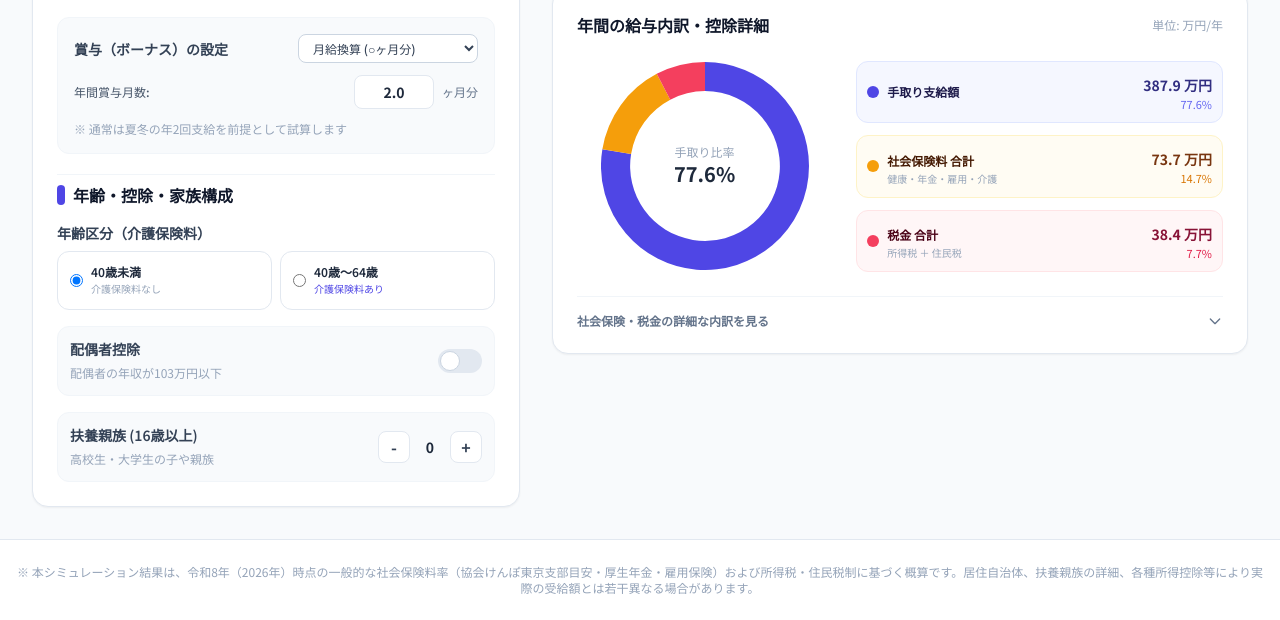
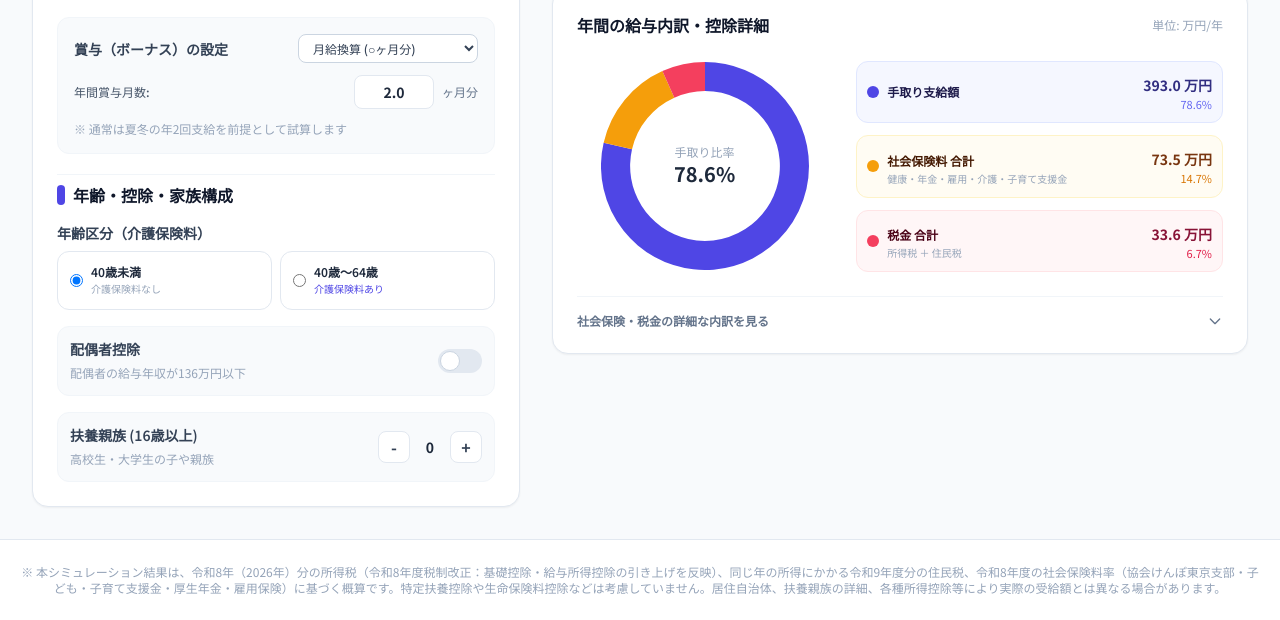
Before and after one commit to Haru0627/salary-simulator, a plain HTML site: page index.html in a window 1280 px wide. Shown: the part 323-943 px from the top of the page. Drawn offline with nearby package versions, Linux system fonts and the light colour scheme.

Commit message:
税制・社会保険料率を令和8年（2026年）基準に更新
- 所得税: 基礎控除（本則62万円＋特例加算）、給与所得控除の最低保障額74万円
- 住民税: 同じ年の所得にかかる令和9年度分として計算
- 配偶者控除: 本人の所得900万円超での縮小を反映
- 社会保険: 協会けんぽ東京 9.85%、介護 1.62%、子ども・子育て支援金 0.23%、雇用保険 0.5%、健康保険の上限

Co-Authored-By: Claude Opus 5.5 <noreply@anthropic.com>

```diff
--- a/index.html
+++ b/index.html
@@ -201,7 +201,7 @@
             <div class="flex items-center justify-between p-3 rounded-xl bg-slate-50 border border-slate-100">
               <div>
                 <span class="text-sm font-semibold text-slate-700 block">配偶者控除</span>
-                <span class="text-xs text-slate-400">配偶者の年収が103万円以下</span>
+                <span class="text-xs text-slate-400">配偶者の給与年収が136万円以下</span>
               </div>
               <label class="relative inline-flex items-center cursor-pointer">
                 <input type="checkbox" id="has-spouse" onchange="recalculateForward()" class="sr-only peer">
@@ -299,7 +299,7 @@
                   <span class="w-3 h-3 rounded-full bg-amber-500 inline-block"></span>
                   <div>
                     <span class="text-xs font-bold text-amber-950">社会保険料 合計</span>
-                    <span class="text-[10px] text-slate-400 block">健康・年金・雇用・介護</span>
+                    <span class="text-[10px] text-slate-400 block">健康・年金・雇用・介護・子育て支援金</span>
                   </div>
                 </div>
                 <div class="text-right">
@@ -333,7 +333,7 @@
               </summary>
               <div class="mt-3 grid grid-cols-2 sm:grid-cols-4 gap-2 text-xs">
                 <div class="p-2.5 bg-slate-50 rounded-lg">
-                  <span class="text-slate-500 block">健康保険料</span>
+                  <span class="text-slate-500 block">健康保険＋子育て支援金</span>
                   <span id="sub-health" class="font-bold text-slate-800">25.0 万円</span>
                 </div>
                 <div class="p-2.5 bg-slate-50 rounded-lg">
@@ -722,7 +722,7 @@
   <!-- Footer -->
   <footer class="bg-white border-t border-slate-200 py-6 text-center text-xs text-slate-400">
     <div class="max-w-7xl mx-auto px-4">
-      <p>※ 本シミュレーション結果は、令和8年（2026年）時点の一般的な社会保険料率（協会けんぽ東京支部目安・厚生年金・雇用保険）および所得税・住民税制に基づく概算です。居住自治体、扶養親族の詳細、各種所得控除等により実際の受給額とは若干異なる場合があります。</p>
+      <p>※ 本シミュレーション結果は、令和8年（2026年）分の所得税（令和8年度税制改正：基礎控除・給与所得控除の引き上げを反映）、同じ年の所得にかかる令和9年度分の住民税、令和8年度の社会保険料率（協会けんぽ東京支部・子ども・子育て支援金・厚生年金・雇用保険）に基づく概算です。特定扶養控除や生命保険料控除などは考慮していません。居住自治体、扶養親族の詳細、各種所得控除等により実際の受給額とは異なる場合があります。</p>
     </div>
   </footer>
 
@@ -786,29 +786,31 @@
 
       const grossYen = gross * 10000;
 
-      // 1. 社会保険料（概算）
-      // 健康保険（協会けんぽ東京 折半率 約 4.99%）
-      const healthRate = 0.0499;
-      // 厚生年金（本人負担 9.15%、上限標準報酬月額65万円考慮）
+      // 1. 社会保険料（概算・令和8年度）
+      // 健康保険（協会けんぽ東京支部 9.85% の折半 4.925%、上限 標準報酬月額139万円・標準賞与年573万円）
+      const healthRate = 0.04925;
+      const healthCappedGrossYen = Math.min(grossYen, 1390000 * 12 + 5730000);
+      // 子ども・子育て支援金（0.23% の折半 0.115%、令和8年4月分〜。健康保険料と同じ上限）
+      const kidsSupportRate = 0.00115;
+      // 厚生年金（本人負担 9.15%、上限 標準報酬月額65万円・標準賞与1回150万円）
       const pensionRate = 0.0915;
       const pensionCappedGrossYen = Math.min(grossYen, 650000 * 12 + 1500000 * 3);
-      // 雇用保険（本人負担 0.6%）
-      const empRate = 0.006;
-      // 介護保険（40歳〜64歳 本人負担 約 0.8%）
-      const careRate = isOver40 ? 0.008 : 0.0;
+      // 雇用保険（一般の事業 本人負担 0.5%、令和8年度）
+      const empRate = 0.005;
+      // 介護保険（40歳〜64歳 1.62% の折半 0.81%）
+      const careRate = isOver40 ? 0.0081 : 0.0;
 
-      const healthYen = grossYen * healthRate;
+      const healthYen = healthCappedGrossYen * (healthRate + kidsSupportRate);
       const pensionYen = pensionCappedGrossYen * pensionRate;
       const empYen = grossYen * empRate;
-      const careYen = grossYen * careRate;
+      const careYen = healthCappedGrossYen * careRate;
       const socialTotalYen = healthYen + pensionYen + empYen + careYen;
 
-      // 2. 給与所得控除
+      // 2. 給与所得控除（令和8年分: 最低保障額 69万円 + 令和8・9年の特例5万円 = 74万円）
+      // 住民税も同じ年の所得にかかる令和9年度分は 74万円 のため、同じ控除額を使う
       let salaryDeductionYen = 0;
-      if (grossYen <= 1625000) {
-        salaryDeductionYen = 550000;
-      } else if (grossYen <= 1800000) {
-        salaryDeductionYen = grossYen * 0.40 - 100000;
+      if (grossYen <= 2200000) {
+        salaryDeductionYen = Math.min(grossYen, 740000);
       } else if (grossYen <= 3600000) {
         salaryDeductionYen = grossYen * 0.30 + 80000;
       } else if (grossYen <= 6600000) {
@@ -819,17 +821,32 @@
         salaryDeductionYen = 1950000; // 上限
       }
 
-      // 給与所得金額
+      // 給与所得金額（＝合計所得金額とみなす）
       const earnedIncomeYen = Math.max(0, grossYen - salaryDeductionYen);
 
       // 3. 人的控除
-      // 基礎控除: 所得税48万円、住民税43万円
-      const baseDeductionIT = 480000;
-      const baseDeductionRT = 430000;
+      // 基礎控除（所得税・令和8年分）: 本則62万円 + 特例加算（489万円以下 42万円 / 655万円以下 5万円）
+      let baseDeductionIT = 0;
+      if (earnedIncomeYen <= 4890000) baseDeductionIT = 1040000;
+      else if (earnedIncomeYen <= 6550000) baseDeductionIT = 670000;
+      else if (earnedIncomeYen <= 23500000) baseDeductionIT = 620000;
+      else if (earnedIncomeYen <= 24000000) baseDeductionIT = 480000;
+      else if (earnedIncomeYen <= 24500000) baseDeductionIT = 320000;
+      else if (earnedIncomeYen <= 25000000) baseDeductionIT = 160000;
+      // 基礎控除（住民税）: 43万円（変更なし）
+      let baseDeductionRT = 0;
+      if (earnedIncomeYen <= 24000000) baseDeductionRT = 430000;
+      else if (earnedIncomeYen <= 24500000) baseDeductionRT = 290000;
+      else if (earnedIncomeYen <= 25000000) baseDeductionRT = 150000;
 
-      // 配偶者控除: 所得税38万円、住民税33万円
-      const spouseDeductionIT = hasSpouse ? 380000 : 0;
-      const spouseDeductionRT = hasSpouse ? 330000 : 0;
+      // 配偶者控除: 所得税38万円・住民税33万円（本人の合計所得900万円超で段階的に縮小、1,000万円超で0）
+      let spouseDeductionIT = 0;
+      let spouseDeductionRT = 0;
+      if (hasSpouse) {
+        if (earnedIncomeYen <= 9000000) { spouseDeductionIT = 380000; spouseDeductionRT = 330000; }
+        else if (earnedIncomeYen <= 9500000) { spouseDeductionIT = 260000; spouseDeductionRT = 220000; }
+        else if (earnedIncomeYen <= 10000000) { spouseDeductionIT = 130000; spouseDeductionRT = 110000; }
+      }
 
       // 扶養控除（一般16歳以上）: 1人あたり所得税38万、住民税33万
       const depDeductionIT = depCount * 380000;
```
